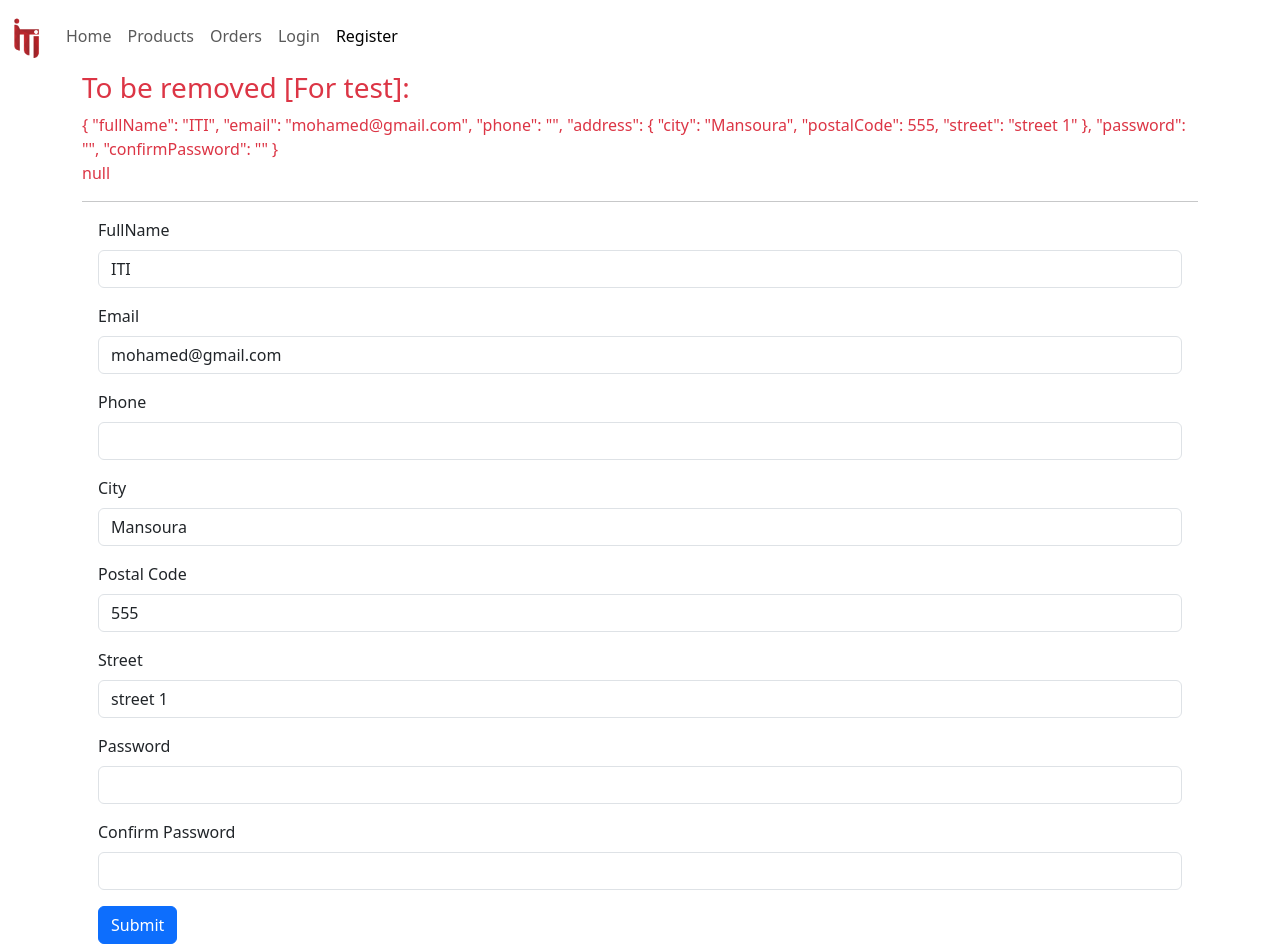
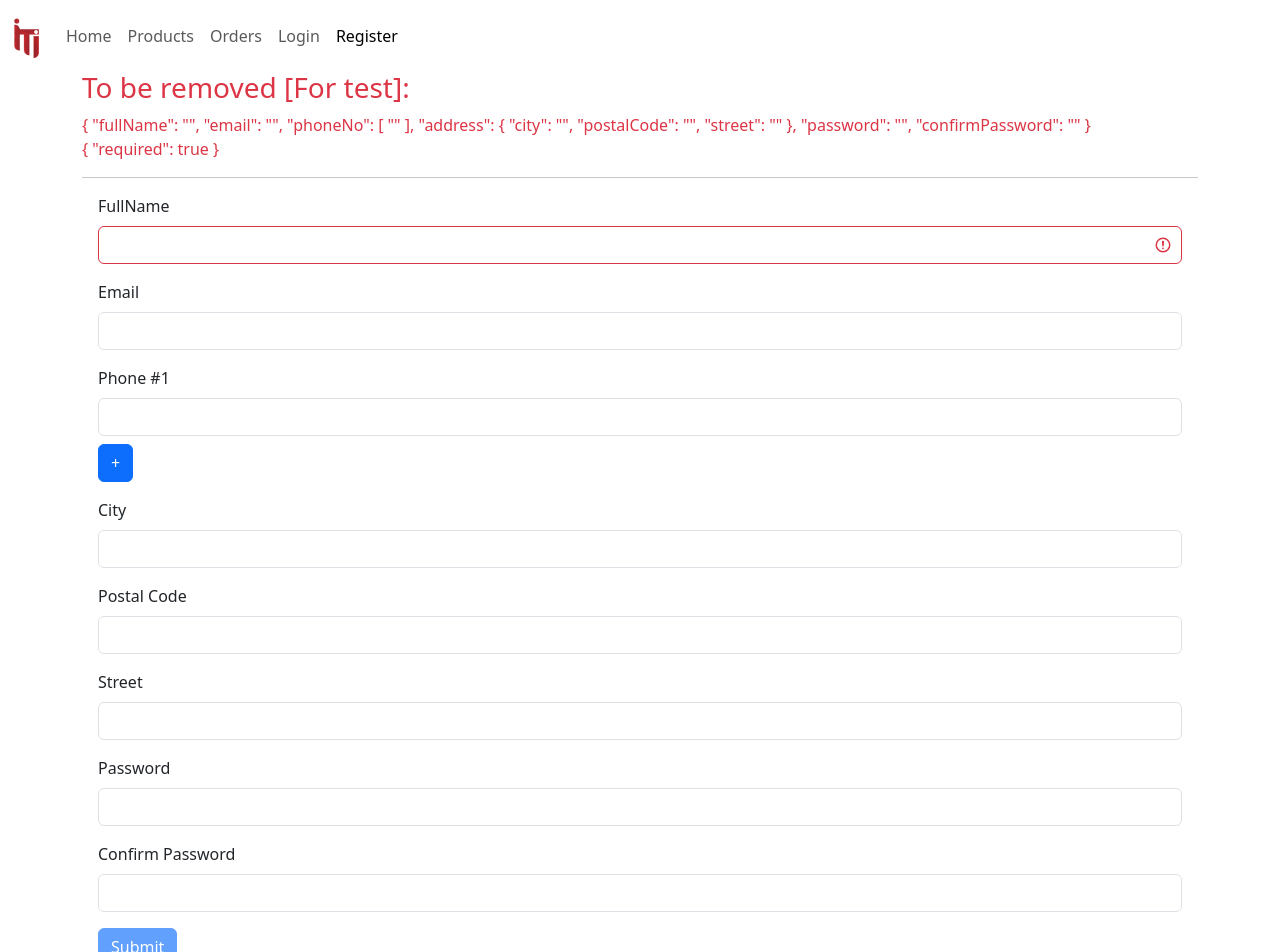
Before and after one commit to 0xYahia/Angular, an Angular app: page /register in a window 1280 px wide. Shown: the top 952 px of the page. Built offline with nearby package versions, Linux system fonts and the light colour scheme.

Commit message:
dynamic forms

```diff
--- a/src/app/Components/user-register/user-register.component.html
+++ b/src/app/Components/user-register/user-register.component.html
@@ -9,7 +9,7 @@
     </div>
   </div>
   <hr />
-  <form [formGroup]="userRegisterForm" class="m-3">
+  <form [formGroup]="userRegisterForm" class="m-3" (ngSubmit)="submit()">
     <div class="mb-3">
       <label for="fName" class="form-label">FullName</label>
       <input
@@ -17,8 +17,23 @@
         formControlName="fullName"
         class="form-control"
         id="fName"
-        name="fname"
+        name="userfullname"
+        [class.is-invalid]="fullName?.invalid"
+        [class.is-valid]="fullName?.valid"
       />
+      <div
+        class="alert alert-warning"
+        [hidden]="fullName?.valid || fullName?.untouched"
+      >
+        <small *ngIf="fullName?.errors?.['required']"
+          >FullNam is required</small
+        >
+        <small *ngIf="fullName?.errors?.['pattern']"
+          >Full name must be 3 characters at least
+          <strong>{{fullName?.errors?.['pattern'].actualValue}}</strong> doesn't
+          match</small
+        >
+      </div>
     </div>
 
     <div class="mb-3">
@@ -32,15 +47,25 @@
       />
     </div>
 
-    <div class="mb-3">
-      <label for="uPhone" class="form-label">Phone</label>
-      <input
-        type="text"
-        formControlName="phone"
-        class="form-control"
-        id="uPhone"
-        name="userphone"
-      />
+    <div formArrayName="phoneNo">
+      <div
+        class="mb-3"
+        *ngFor="let phoneNo of phoneNumbers.controls; let i = index"
+      >
+        <label for="{{ 'uPhone-' + i }}" class="form-label"
+          >Phone #{{ i + 1 }}</label
+        >
+        <input
+          type="text"
+          [formControlName]="i"
+          class="form-control"
+          id="{{ 'uPhone-' + i }}"
+          name="{{ 'userphone' + i }}"
+        />
+        <button class="btn btn-primary mt-2" (click)="addPhoneNo($event)">
+          +
+        </button>
+      </div>
     </div>
 
     <div formGroupName="address">
@@ -99,7 +124,13 @@
         name="userconfirmpassword"
       />
     </div>
-    <button type="submit" class="btn btn-primary">Submit</button>
+    <button
+      [disabled]="userRegisterForm.invalid"
+      type="submit"
+      class="btn btn-primary"
+    >
+      Submit
+    </button>
   </form>
   <div>
     <!-- <button class="btn btn-secondary" (click)="fillForm()">Fill Form</button> -->
--- a/src/app/Components/user-register/user-register.component.ts
+++ b/src/app/Components/user-register/user-register.component.ts
@@ -1,10 +1,12 @@
 import { Component, OnInit } from '@angular/core';
 import {
+  FormArray,
   FormBuilder,
   FormControl,
   FormGroup,
   Validators,
 } from '@angular/forms';
+import { IUser } from 'src/app/Models/iuser';
 
 @Component({
   selector: 'app-user-register',
@@ -33,7 +35,7 @@ export class UserRegisterComponent implements OnInit {
     this.userRegisterForm = fb.group({
       fullName: ['', [Validators.required, Validators.pattern('[A-Za-z]{3,}')]],
       email: ['', [Validators.required]],
-      phone: [''],
+      phoneNo: fb.array([this.fb.control('')]),
       address: fb.group({
         city: [''],
         postalCode: [''],
@@ -61,21 +63,34 @@ export class UserRegisterComponent implements OnInit {
     //     street: 'street 1',
     //   },
     // });
-
-    this.userRegisterForm.patchValue({
-      // Can provide some properties
-      fullName: 'ITI',
-      email: 'mohamed@gmail.com',
-      address: {
-        city: 'Mansoura',
-        postalCode: 555,
-        street: 'street 1',
-      },
-    });
+    //   this.userRegisterForm.patchValue({
+    //     // Can provide some properties
+    //     fullName: 'ITI',
+    //     email: 'mohamed@gmail.com',
+    //     address: {
+    //       city: 'Mansoura',
+    //       postalCode: 555,
+    //       street: 'street 1',
+    //     },
+    //   });
   }
   get fullName() {
     return this.userRegisterForm.get('fullName');
   }
 
+  get phoneNumbers() {
+    return this.userRegisterForm.get('phoneNo') as FormArray;
+  }
   // fillForm() {}
+
+  addPhoneNo(event: any) {
+    this.phoneNumbers.push(this.fb.control(''));
+    event.target?.classList.add('d-none');
+  }
+
+  submit() {
+    let userModel: IUser = (<IUser>this.userRegisterForm.value) as IUser;
+    // let userModel: IUser = this.userRegisterForm.value as IUser
+    console.log(userModel);
+  }
 }
--- a/src/app/Models/iuser.ts
+++ b/src/app/Models/iuser.ts
@@ -1,7 +1,7 @@
 export interface IUser {
   fullName: string;
   email: string;
-  Phone: string;
+  phoneNo: string[];
   address: {
     city: string;
     postalCode: string;
```
